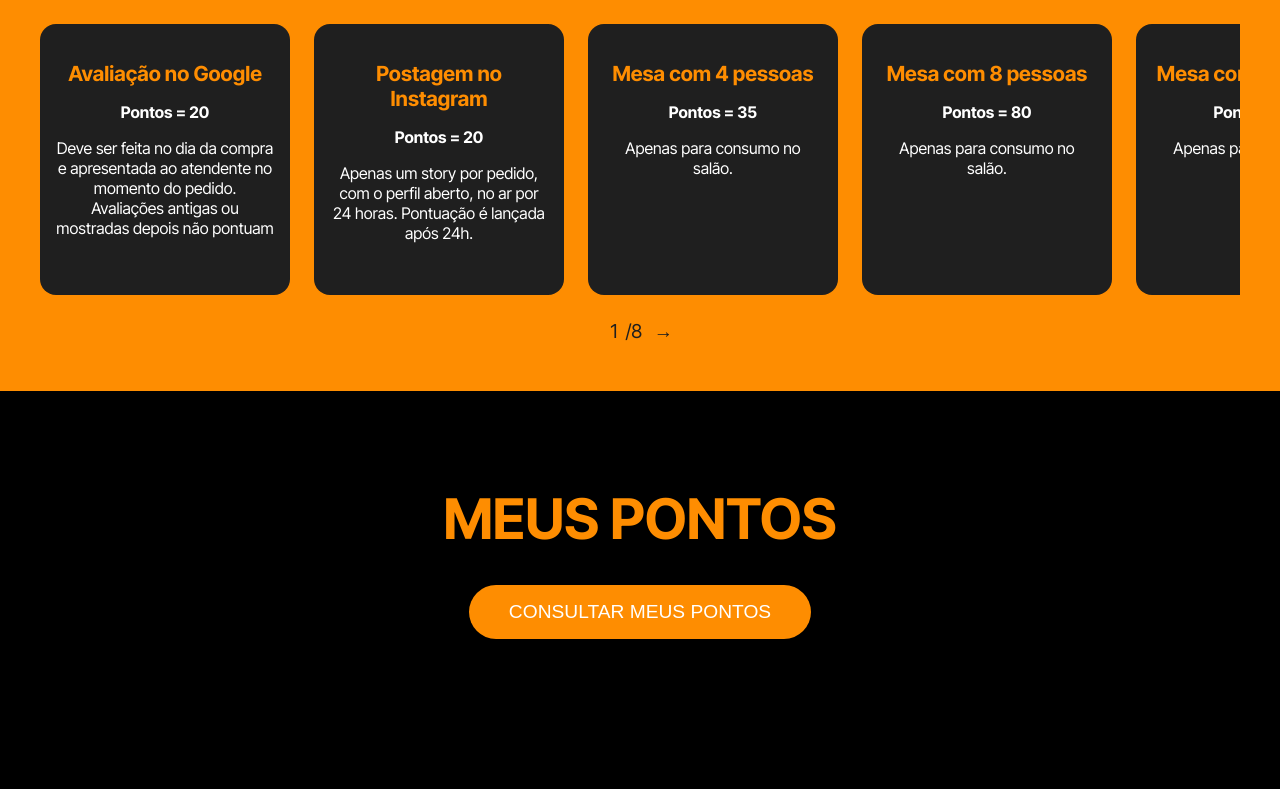
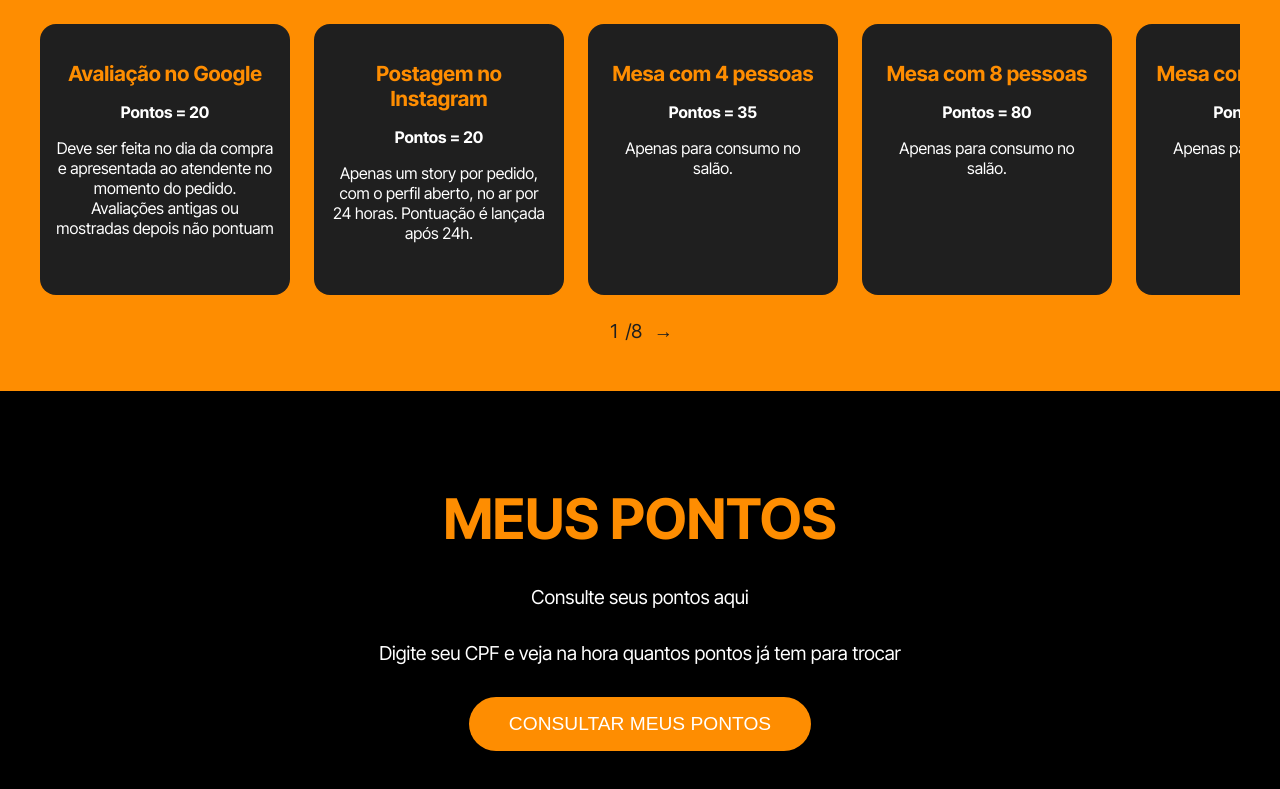
Before and after one commit to guilhermemotta232-eng/CODA-CLUB, a plain HTML site: page index.html in a window 1280 px wide. Shown: the part 3008-3797 px from the top of the page. Before the commit the page ends 3695 px from the top, so only its background shows below. Drawn offline with Linux system fonts and the light colour scheme.

Commit message:
Update index.html

```diff
--- a/index.html
+++ b/index.html
@@ -411,6 +411,12 @@
       margin-bottom: 2rem;
     }
 
+    .check-points-section p {
+      color: ##fff;
+      font-size: 1.2rem;
+      margin-bottom: 2rem;
+    }
+
     /* ================== BOTÕES ================== */
     .btn-orange {
       background-color: #fe8d01;
@@ -615,7 +621,9 @@
 
   <!-- Meus Pontos -->
   <section class="check-points-section" id="checkPointsSection" style="padding:3rem 2rem; text-align:center; max-width:1200px; margin:0 auto;">
-    <h2 style="color:#fe8d01; font-size:3.5rem; margin-bottom:2rem;">MEUS PONTOS</h2>
+    <h2>MEUS PONTOS</h2>
+    <p>Consulte seus pontos aqui</p>
+    <p>Digite seu CPF e veja na hora quantos pontos já tem para trocar</p>
     <button class="btn-orange">CONSULTAR MEUS PONTOS</button>
   </section>
 
```
